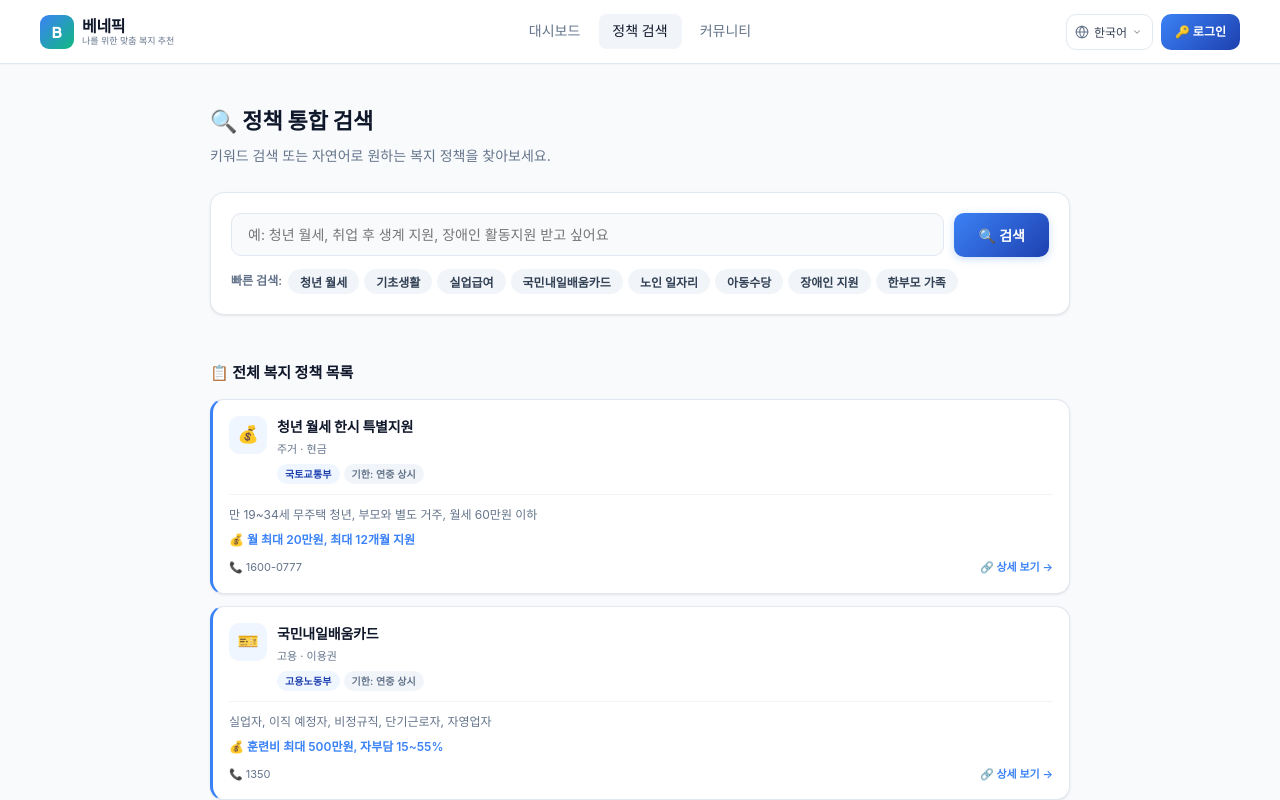
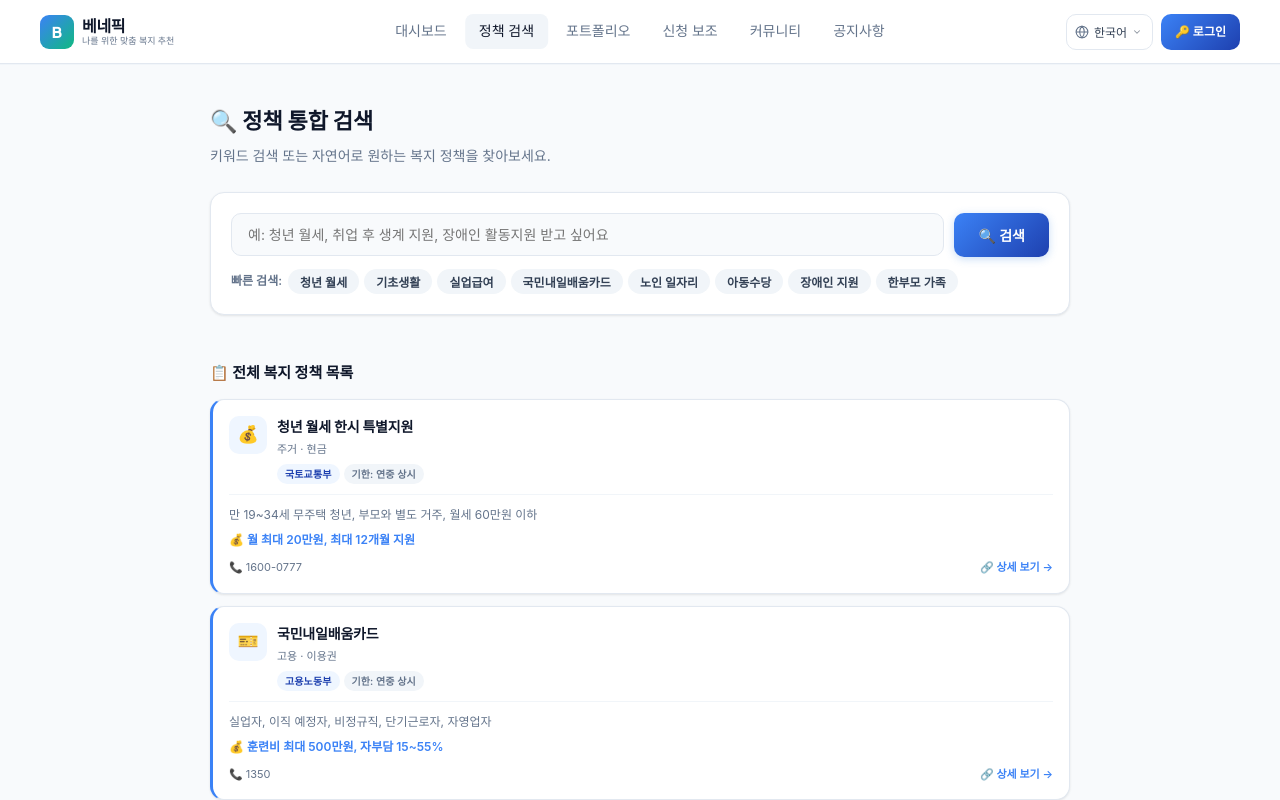
Before and after one commit to DanielParkkk/benepick, a Next.js app in the folder frontend/: page /search in a window 1280 px wide. Shown: the top 800 px of the page. Built offline with nearby package versions, Linux system fonts and the light colour scheme; no server answers; a web font is replaced by a local one.

Commit message:
fix(frontend): restore full navigation menu across pages

```diff
--- a/frontend/app/analysis/page.jsx
+++ b/frontend/app/analysis/page.jsx
@@ -103,7 +103,10 @@ export default function AnalysisPage() {
         <div className="nav-center">
           <Link href="/" data-i18n="nav_dashboard">대시보드</Link>
           <Link href="/search" data-i18n="nav_search">정책 검색</Link>
+          <Link href="/portfolio" data-i18n="nav_portfolio">포트폴리오</Link>
+          <Link href="/apply" data-i18n="nav_apply">신청 보조</Link>
           <Link href="/community" data-i18n="nav_community">커뮤니티</Link>
+          <Link href="/notices" data-i18n="nav_notices">공지사항</Link>
         </div>
         <div className="nav-right">
           <div id="langSelector" className="lang-selector" ref={langSelectorRef}>
--- a/frontend/app/search/page.jsx
+++ b/frontend/app/search/page.jsx
@@ -126,7 +126,10 @@ export default function SearchPage() {
         <div className="nav-center">
           <Link href="/" data-i18n="nav_dashboard">대시보드</Link>
           <Link href="/search" className="active" data-i18n="nav_search">정책 검색</Link>
+          <Link href="/portfolio" data-i18n="nav_portfolio">포트폴리오</Link>
+          <Link href="/apply" data-i18n="nav_apply">신청 보조</Link>
           <Link href="/community" data-i18n="nav_community">커뮤니티</Link>
+          <Link href="/notices" data-i18n="nav_notices">공지사항</Link>
         </div>
         <div className="nav-right">
           <div id="langSelector" className="lang-selector" ref={langSelectorRef}>
--- a/frontend/components/NavBar.jsx
+++ b/frontend/components/NavBar.jsx
@@ -14,6 +14,8 @@ const LANG_DISPLAY = {
 const NAV_LINKS = [
   { href: '/', label: '대시보드', i18n: 'nav_dashboard', key: 'dashboard' },
   { href: '/search', label: '정책 검색', i18n: 'nav_search', key: 'search' },
+  { href: '/portfolio', label: '포트폴리오', i18n: 'nav_portfolio', key: 'portfolio' },
+  { href: '/apply', label: '신청 보조', i18n: 'nav_apply', key: 'apply' },
   { href: '/community', label: '커뮤니티', i18n: 'nav_community', key: 'community' },
   { href: '/notices', label: '공지사항', i18n: 'nav_notices', key: 'notices' },
 ];
@@ -209,7 +211,7 @@ export default function NavBar({ activePage = '' }) {
                     <div className="avatar-dd-divider" />
                     <Link href="/scrap" className="avatar-dd-item" data-i18n="nav_scrap" onClick={() => setAvatarDropdownOpen(false)}>스크랩</Link>
                     <Link href="/profile" className="avatar-dd-item" data-i18n="nav_user_profile" onClick={() => setAvatarDropdownOpen(false)}>개인정보 수정</Link>
-                    <Link href="/portfolio" className="avatar-dd-item" data-i18n="nav_portfolio" onClick={() => setAvatarDropdownOpen(false)}>내 포트폴리오</Link>
+                    <Link href="/portfolio" className="avatar-dd-item" data-i18n="nav_user_portfolio" onClick={() => setAvatarDropdownOpen(false)}>내 포트폴리오</Link>
                     <Link href="/recently-viewed" className="avatar-dd-item" data-i18n="nav_user_recently" onClick={() => setAvatarDropdownOpen(false)}>최근 본 공고</Link>
                     <div className="avatar-dd-divider" />
                     <div className="avatar-dd-item logout" onClick={doLogout} data-i18n="nav_user_logout">로그아웃</div>
--- a/frontend/components/Navbar.tsx
+++ b/frontend/components/Navbar.tsx
@@ -6,6 +6,8 @@ import { usePathname } from "next/navigation";
 const NAV_LINKS = [
   { href: "/", label: "대시보드", i18n: "nav_dashboard" },
   { href: "/search", label: "정책 검색", i18n: "nav_search" },
+  { href: "/portfolio", label: "포트폴리오", i18n: "nav_portfolio" },
+  { href: "/apply", label: "신청 보조", i18n: "nav_apply" },
   { href: "/community", label: "커뮤니티", i18n: "nav_community" },
   { href: "/notices", label: "공지사항", i18n: "nav_notices" },
 ];
```
